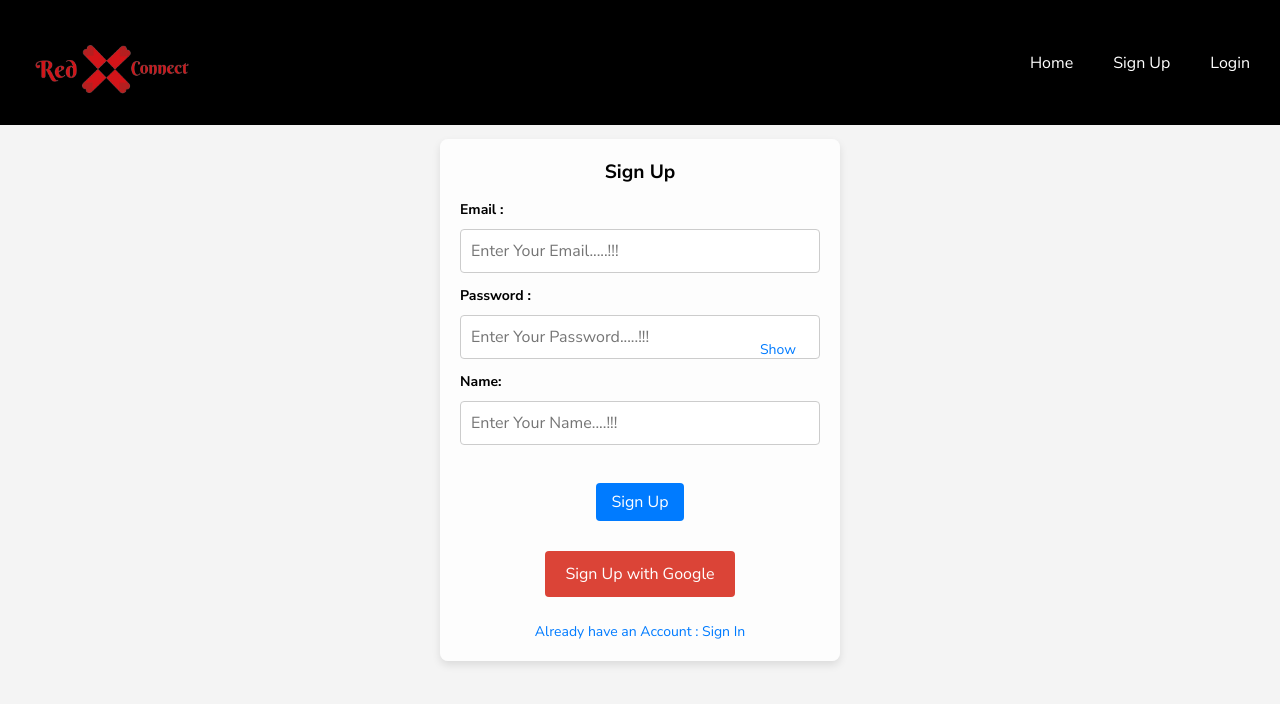
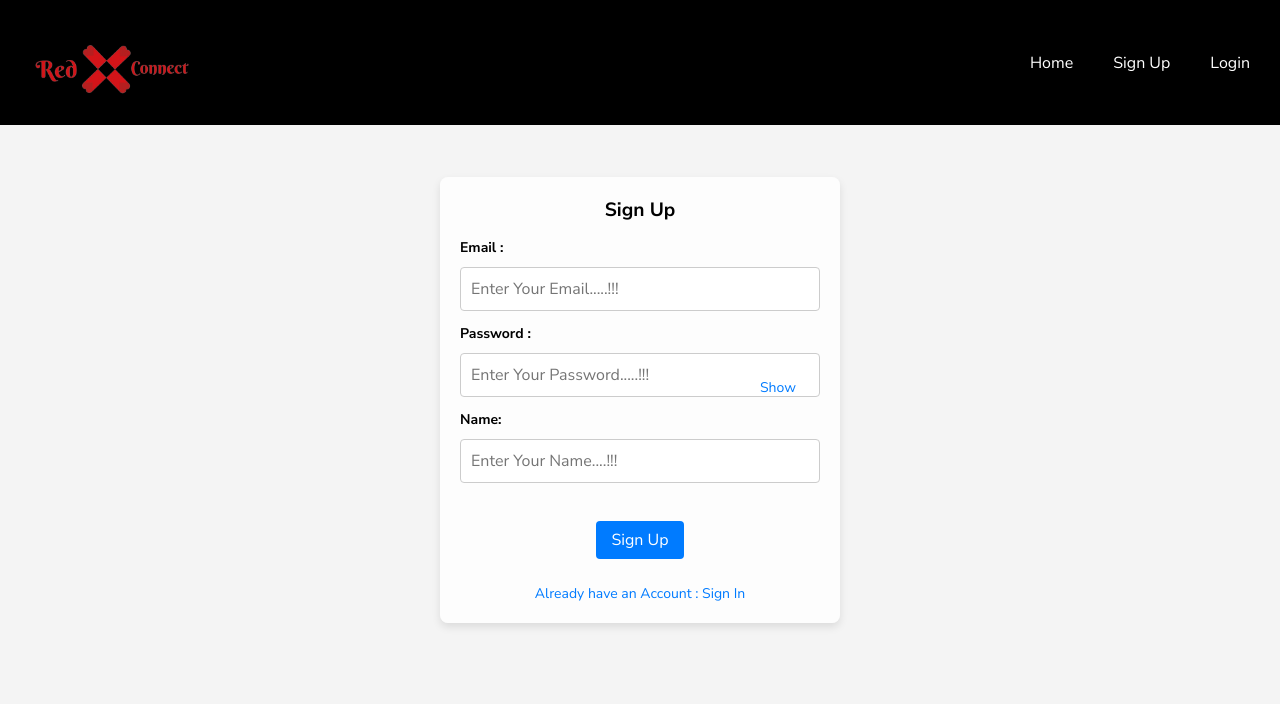
Before and after one commit to Saikaranam-70/RedCrossConnectFrontEnd, a React (Vite) app: page /register in a window 1280 px wide. Shown: the top 704 px of the page. Built offline with nearby package versions, Linux system fonts and the light colour scheme.

Commit message:
Update MainRegister.jsx

```diff
--- a/src/components/Register/MainRegister.jsx
+++ b/src/components/Register/MainRegister.jsx
@@ -113,11 +113,11 @@
             <div className="submitBtn">
                 <button>Sign Up</button>
             </div>
-            <div className="google-signup">
+{/*             <div className="google-signup">
                 <button onClick={handleGoogleSignUp} className="google-button">
                     Sign Up with Google
                 </button>
-            </div>
+            </div> */}
             <p onClick={() => navigate('/login')}>Already have an Account : Sign In</p>
         </form>
     )}
```
